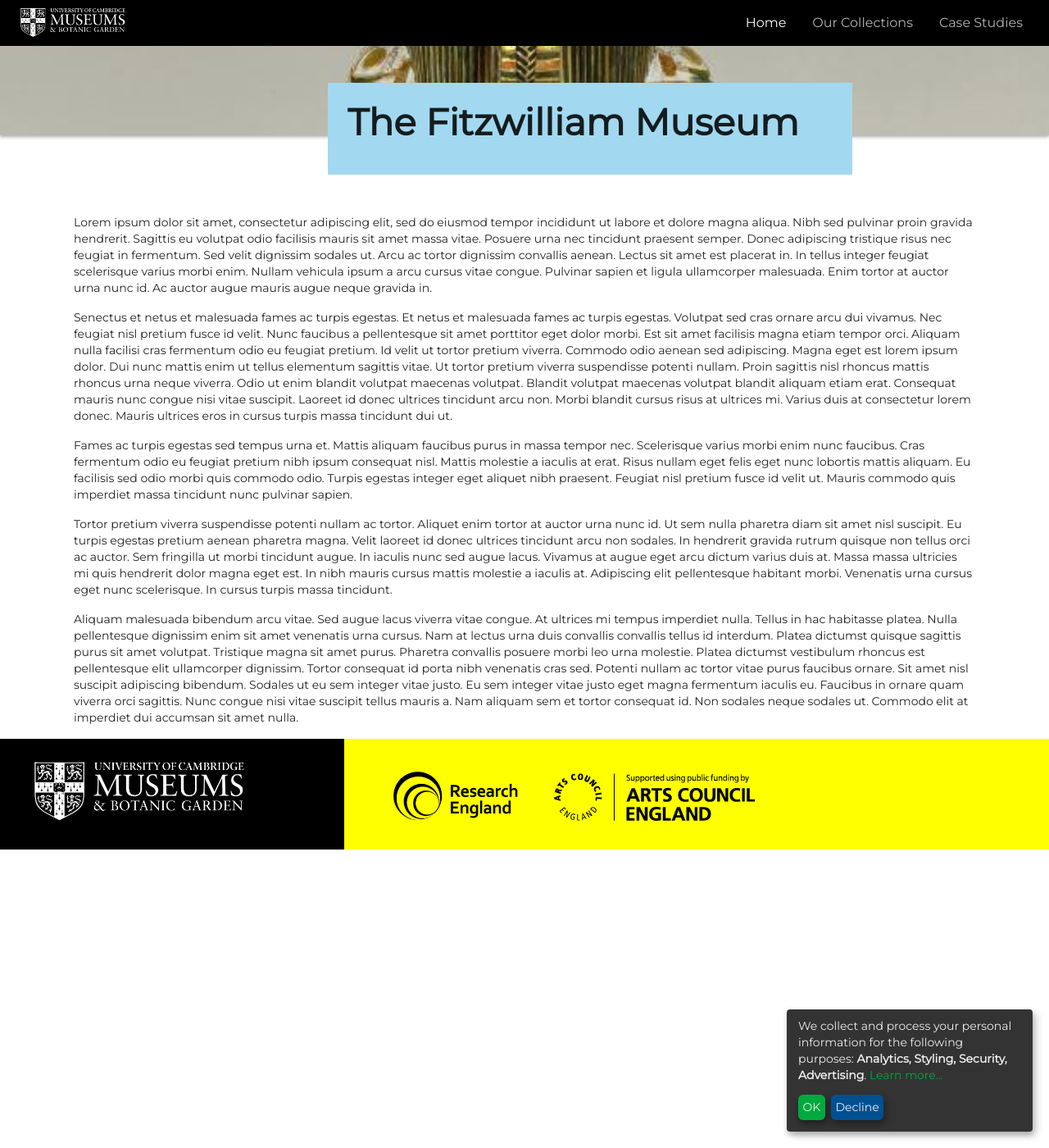
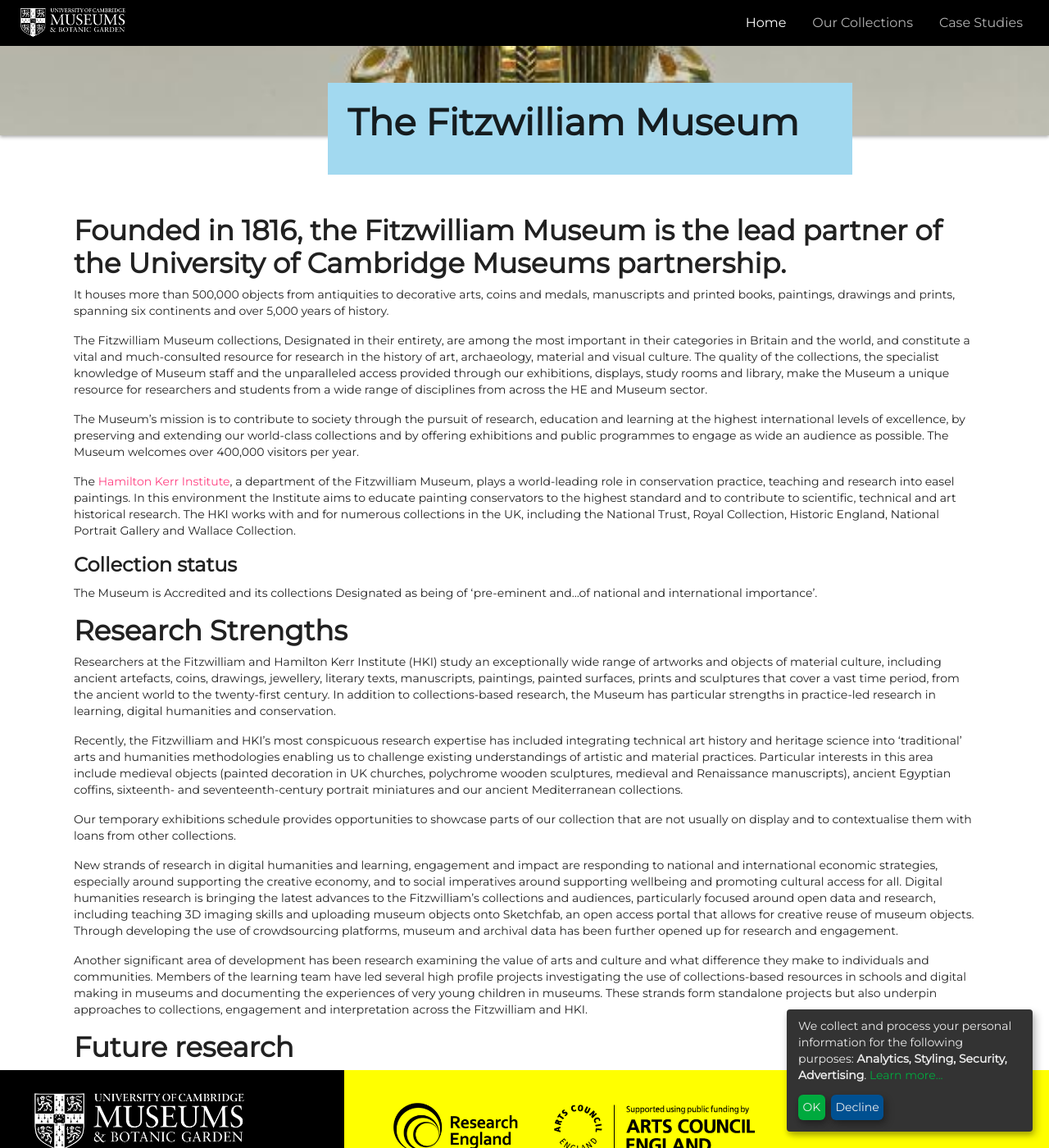
Before and after one commit to UniversityofCambridgeMuseums/research-hub, a Jekyll site: the page built from _collections/fitzwilliam.md, in a window 1280 px wide and 1400 px high, scrolled down 283 px. Shown: the whole window at 82% size. Built offline with Jekyll 4.4.1, drawn with Linux system fonts in a browser that asks for light colours; nearby versions of some CDN libraries.

Commit message:
Update fitzwilliam.md

```diff
--- a/_collections/fitzwilliam.md
+++ b/_collections/fitzwilliam.md
@@ -5,12 +5,30 @@ heading: The Fitzwilliam Museum
 permalink: /collections/fitzwilliam-museum
 image: fitz
 ---
-Lorem ipsum dolor sit amet, consectetur adipiscing elit, sed do eiusmod tempor incididunt ut labore et dolore magna aliqua. Nibh sed pulvinar proin gravida hendrerit. Sagittis eu volutpat odio facilisis mauris sit amet massa vitae. Posuere urna nec tincidunt praesent semper. Donec adipiscing tristique risus nec feugiat in fermentum. Sed velit dignissim sodales ut. Arcu ac tortor dignissim convallis aenean. Lectus sit amet est placerat in. In tellus integer feugiat scelerisque varius morbi enim. Nullam vehicula ipsum a arcu cursus vitae congue. Pulvinar sapien et ligula ullamcorper malesuada. Enim tortor at auctor urna nunc id. Ac auctor augue mauris augue neque gravida in.
+## Founded in 1816, the Fitzwilliam Museum is the lead partner of the University of Cambridge Museums partnership.
 
-Senectus et netus et malesuada fames ac turpis egestas. Et netus et malesuada fames ac turpis egestas. Volutpat sed cras ornare arcu dui vivamus. Nec feugiat nisl pretium fusce id velit. Nunc faucibus a pellentesque sit amet porttitor eget dolor morbi. Est sit amet facilisis magna etiam tempor orci. Aliquam nulla facilisi cras fermentum odio eu feugiat pretium. Id velit ut tortor pretium viverra. Commodo odio aenean sed adipiscing. Magna eget est lorem ipsum dolor. Dui nunc mattis enim ut tellus elementum sagittis vitae. Ut tortor pretium viverra suspendisse potenti nullam. Proin sagittis nisl rhoncus mattis rhoncus urna neque viverra. Odio ut enim blandit volutpat maecenas volutpat. Blandit volutpat maecenas volutpat blandit aliquam etiam erat. Consequat mauris nunc congue nisi vitae suscipit. Laoreet id donec ultrices tincidunt arcu non. Morbi blandit cursus risus at ultrices mi. Varius duis at consectetur lorem donec. Mauris ultrices eros in cursus turpis massa tincidunt dui ut.
+It houses more than 500,000 objects from antiquities to decorative arts, coins and medals, manuscripts and printed books, paintings, drawings and prints, spanning six continents and over 5,000 years of history.
 
-Fames ac turpis egestas sed tempus urna et. Mattis aliquam faucibus purus in massa tempor nec. Scelerisque varius morbi enim nunc faucibus. Cras fermentum odio eu feugiat pretium nibh ipsum consequat nisl. Mattis molestie a iaculis at erat. Risus nullam eget felis eget nunc lobortis mattis aliquam. Eu facilisis sed odio morbi quis commodo odio. Turpis egestas integer eget aliquet nibh praesent. Feugiat nisl pretium fusce id velit ut. Mauris commodo quis imperdiet massa tincidunt nunc pulvinar sapien.
+The Fitzwilliam Museum collections, Designated in their entirety, are among the most important in their categories in Britain and the world, and constitute a vital and much-consulted resource for research in the history of art, archaeology, material and visual culture. The quality of the collections, the specialist knowledge of Museum staff and the unparalleled access provided through our exhibitions, displays, study rooms and library, make the Museum a unique resource for researchers and students from a wide range of disciplines from across the HE and Museum sector.
 
-Tortor pretium viverra suspendisse potenti nullam ac tortor. Aliquet enim tortor at auctor urna nunc id. Ut sem nulla pharetra diam sit amet nisl suscipit. Eu turpis egestas pretium aenean pharetra magna. Velit laoreet id donec ultrices tincidunt arcu non sodales. In hendrerit gravida rutrum quisque non tellus orci ac auctor. Sem fringilla ut morbi tincidunt augue. In iaculis nunc sed augue lacus. Vivamus at augue eget arcu dictum varius duis at. Massa massa ultricies mi quis hendrerit dolor magna eget est. In nibh mauris cursus mattis molestie a iaculis at. Adipiscing elit pellentesque habitant morbi. Venenatis urna cursus eget nunc scelerisque. In cursus turpis massa tincidunt.
+The Museum’s mission is to contribute to society through the pursuit of research, education and learning at the highest international levels of excellence, by preserving and extending our world-class collections and by offering exhibitions and public programmes to engage as wide an audience as possible. The Museum welcomes over 400,000 visitors per year.
 
-Aliquam malesuada bibendum arcu vitae. Sed augue lacus viverra vitae congue. At ultrices mi tempus imperdiet nulla. Tellus in hac habitasse platea. Nulla pellentesque dignissim enim sit amet venenatis urna cursus. Nam at lectus urna duis convallis convallis tellus id interdum. Platea dictumst quisque sagittis purus sit amet volutpat. Tristique magna sit amet purus. Pharetra convallis posuere morbi leo urna molestie. Platea dictumst vestibulum rhoncus est pellentesque elit ullamcorper dignissim. Tortor consequat id porta nibh venenatis cras sed. Potenti nullam ac tortor vitae purus faucibus ornare. Sit amet nisl suscipit adipiscing bibendum. Sodales ut eu sem integer vitae justo. Eu sem integer vitae justo eget magna fermentum iaculis eu. Faucibus in ornare quam viverra orci sagittis. Nunc congue nisi vitae suscipit tellus mauris a. Nam aliquam sem et tortor consequat id. Non sodales neque sodales ut. Commodo elit at imperdiet dui accumsan sit amet nulla.
+The [Hamilton Kerr Institute](https://www.hki.fitzmuseum.cam.ac.uk/), a department of the Fitzwilliam Museum, plays a world-leading role in conservation practice, teaching and research into easel paintings. In this environment the Institute aims to educate painting conservators to the highest standard and to contribute to scientific, technical and art historical research. The HKI works with and for numerous collections in the UK, including the National Trust, Royal Collection, Historic England, National Portrait Gallery and Wallace Collection.
+
+### Collection status
+
+The Museum is Accredited and its collections Designated as being of 'pre-eminent and…of national and international importance'.
+
+## Research Strengths
+
+Researchers at the Fitzwilliam and Hamilton Kerr Institute (HKI) study an exceptionally wide range of artworks and objects of material culture, including ancient artefacts, coins, drawings, jewellery, literary texts, manuscripts, paintings, painted surfaces, prints and sculptures that cover a vast time period, from the ancient world to the twenty-first century. In addition to collections-based research, the Museum has particular strengths in practice-led research in learning, digital humanities and conservation.
+
+Recently, the Fitzwilliam and HKI’s most conspicuous research expertise has included integrating technical art history and heritage science into ‘traditional’ arts and humanities methodologies enabling us to challenge existing understandings of artistic and material practices. Particular interests in this area include medieval objects (painted decoration in UK churches, polychrome wooden sculptures, medieval and Renaissance manuscripts), ancient Egyptian coffins, sixteenth- and seventeenth-century portrait miniatures and our ancient Mediterranean collections.
+
+Our temporary exhibitions schedule provides opportunities to showcase parts of our collection that are not usually on display and to contextualise them with loans from other collections.
+
+New strands of research in digital humanities and learning, engagement and impact are responding to national and international economic strategies, especially around supporting the creative economy, and to social imperatives around supporting wellbeing and promoting cultural access for all. Digital humanities research is bringing the latest advances to the Fitzwilliam’s collections and audiences, particularly focused around open data and research, including teaching 3D imaging skills and uploading museum objects onto Sketchfab, an open access portal that allows for creative reuse of museum objects. Through developing the use of crowdsourcing platforms, museum and archival data has been further opened up for research and engagement.
+
+Another significant area of development has been research examining the value of arts and culture and what difference they make to individuals and communities. Members of the learning team have led several high profile projects investigating the use of collections-based resources in schools and digital making in museums and documenting the experiences of very young children in museums. These strands form standalone projects but also underpin approaches to collections, engagement and interpretation across the Fitzwilliam and HKI.
+
+## Future research
```
